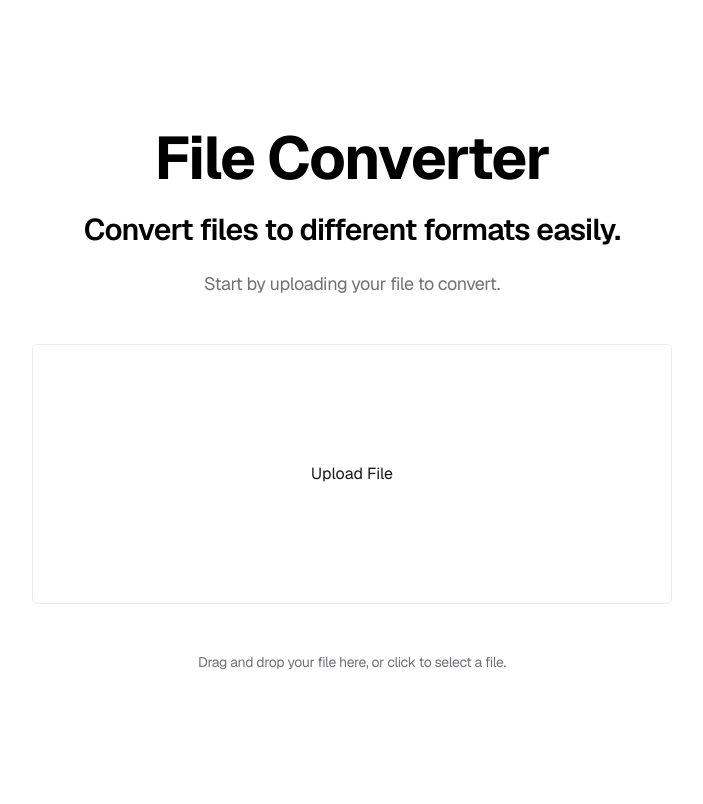
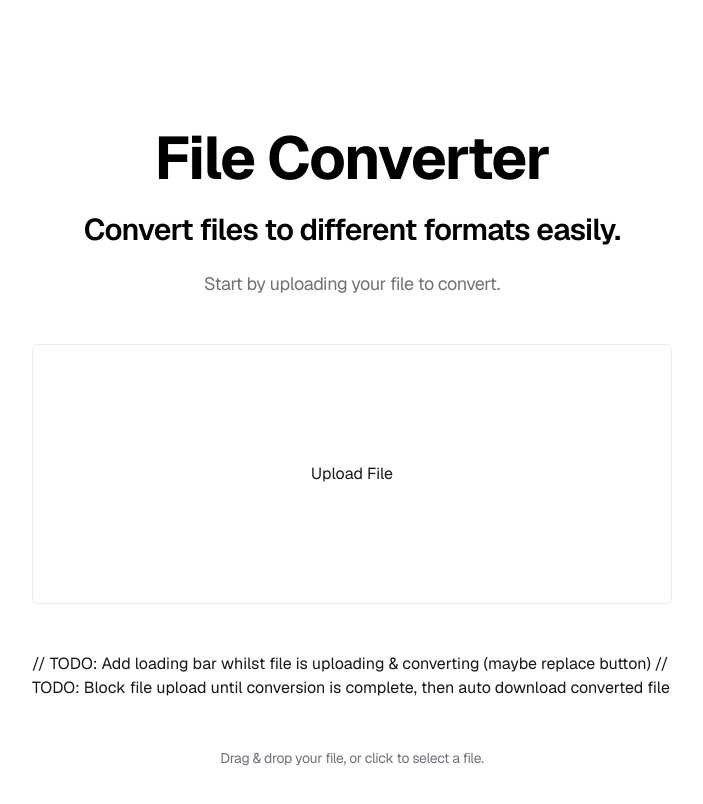
Before and after one commit to JackGavo/file-converter, a Next.js app in the folder file-converter/: page / in a window 1280 px wide. Shown: the top 804 px of the page, without its empty margins (288-991 px from the left). Built offline with nearby package versions, Linux system fonts and the light colour scheme.

Commit message:
chore: Added TODO notes for next step

```diff
--- a/file-converter/app/page.tsx
+++ b/file-converter/app/page.tsx
@@ -26,6 +26,9 @@ export default function Home() {
           <FileUploader />
         </div>
 
+        // TODO: Add loading bar whilst file is uploading & converting (maybe replace button)
+        // TODO: Block file upload until conversion is complete, then auto download converted file
+
         <p className="text-sm text-zinc-500 dark:text-zinc-400 tracking-tight">
           {pageData.dragAndDropText}
         </p>
--- a/file-converter/data/page.json
+++ b/file-converter/data/page.json
@@ -1,8 +1,8 @@
 {
-    "allowedFileTypes": [".txt", ".pdf", ".docx", ".jpg", ".png"],
+    "allowedFileTypes": [".pdf", ".jpg", ".jpeg", ".png"],
     "heading": "File Converter",
     "description": "Convert files to different formats easily.",
     "subtext": "Start by uploading your file to convert.",
-    "dragAndDropText": "Drag and drop your file here, or click to select a file.",
+    "dragAndDropText": "Drag & drop your file, or click to select a file.",
     "uploadButtonText": "Upload File"
 }
```
